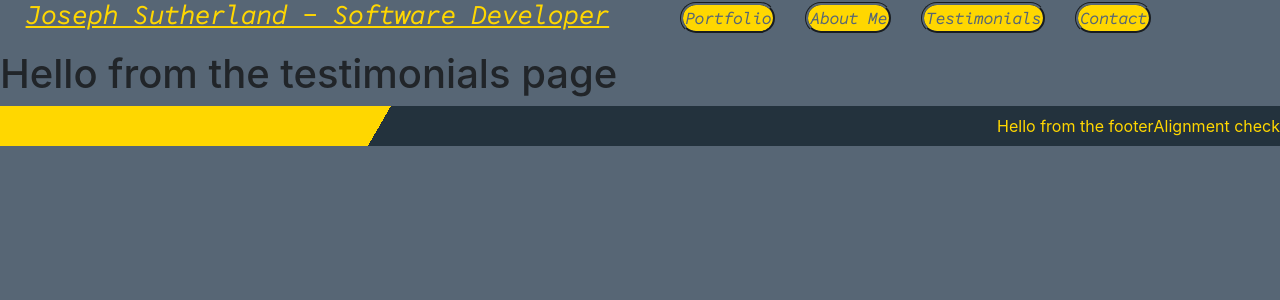
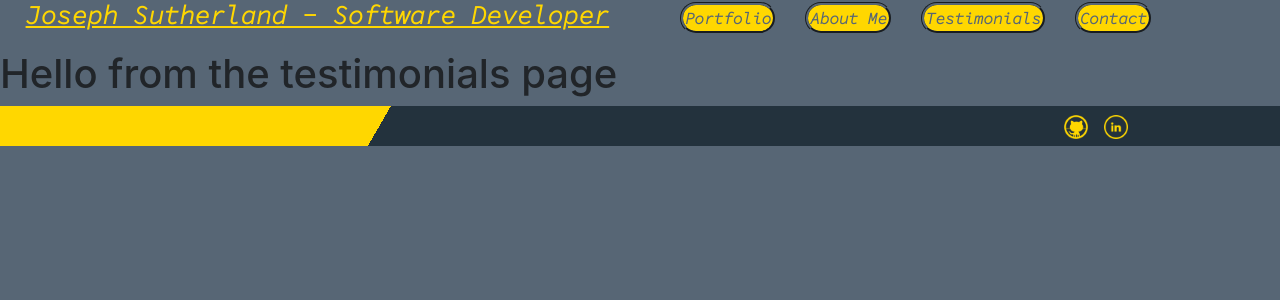
Before and after one commit to onitwin/portfoilio, a React (Create React App) app: page /testimonials in a window 1280 px wide. Shown: the top 300 px of the page. Built offline with nearby package versions, Linux system fonts and the light colour scheme.

Commit message:
added png links

```diff
--- a/src/footer/FooterLinks.js
+++ b/src/footer/FooterLinks.js
@@ -6,8 +6,10 @@ const FooterLinks=()=>{
 
   return(
     <div className="footer-links-container">
-    <p>Hello from the footer</p>
-    <p>Alignment check</p>
+    <div className="icon-container">
+    <a href="https://github.com/onitwin"><img className="github icon" src="/Images/githubgold.png"/></a>
+    <a href="https://linkedin.com/in/joseph-sutherland81/"><img className="github icon" src="/Images/linkedingold.png"/></a>
+    </div>
     </div>
   )
 }
--- a/src/index.scss
+++ b/src/index.scss
@@ -179,14 +179,19 @@ html{
   background:linear-gradient(120deg,$detailColor 30%, $darkBackground 30%);
   .footer-links-container{
     width:100%;
+    min-height: 5vh;
     display: inline-flex;
     justify-content: flex-end;
-    p{
+    .icon-container{
+      width:30vw;
       display: inline-flex;
+      justify-content: center;
       align-items: center;
-      height:5vh;
-      padding:0;
-      margin:0;
+      .icon{
+        width:1.5em;
+        height:1.5em;
+        margin-left:1em;
+      }
     }
 
 
```
Also changed, not shown: public/Images/githubgold.png (added), public/Images/linkedingold.png (added).
